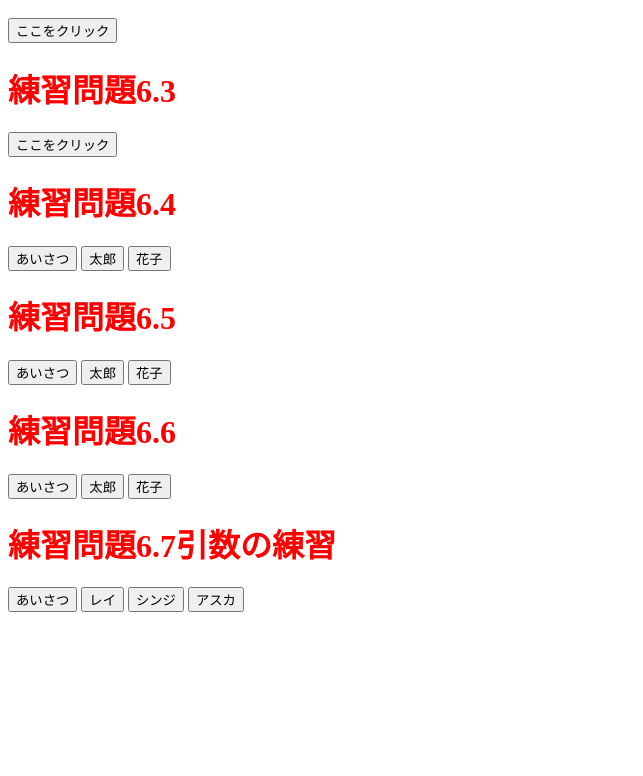
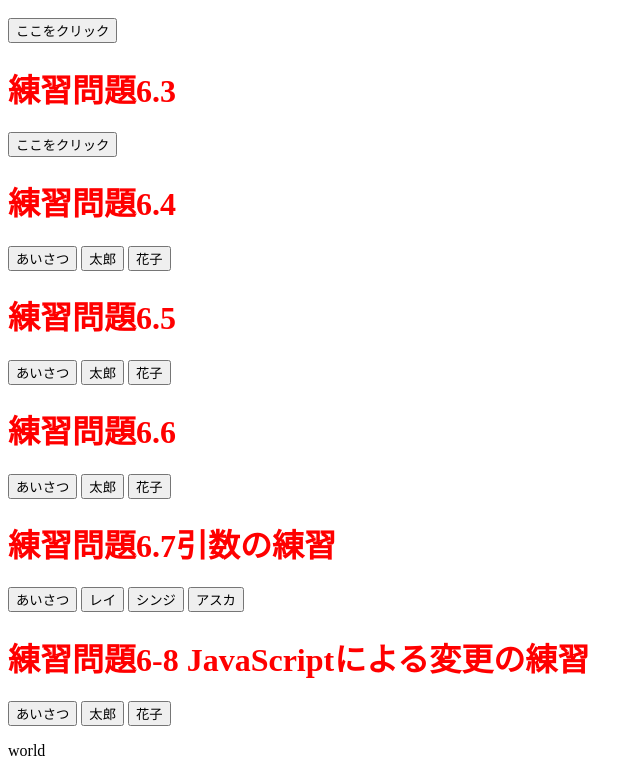
Before and after one commit to piuooou/nyan, a plain HTML site: page index.html in a window 1280 px wide. Shown: the part 900-1676 px from the top of the page, without its empty margins (0-643 px from the left). Before the commit the page ends 1520 px from the top, so only its background shows below. Drawn offline with Linux system fonts and the light colour scheme.

Commit message:
Add practice problem 6-8 elements to index.html
Added new buttons and a heading for practice problems 6-8.

```diff
--- a/index.html
+++ b/index.html
@@ -9,6 +9,8 @@
           <script src="ex6-4.js"></script>
           <script src="ex6-5.js"></script>
           <script src="ex6-6.js"></script>
+          <script src="ex6-7.js"></script>
+          <script src="ex6-8.js"></script>
      </head>
      <body>
           <!--文字の大きさの練習-->
@@ -78,5 +80,11 @@
           <input type="button" value="レイ" onclick="someone('レイ');">
           <input type="button" value="シンジ" onclick="someone('シンジ');">
           <input type="button" value="アスカ" onclick="someone('アスカ');">
+
+          <h1>練習問題6-8 JavaScriptによる変更の練習</h1>
+          <input type="button" value="あいさつ" onclick="sayhello68();">
+          <input type="button" value="太郎" onclick="taro68();">
+          <input type="button" value="花子" onclick="hanako68();">
+          <p id="who68">world</p>
  </body>
 </html>
```
